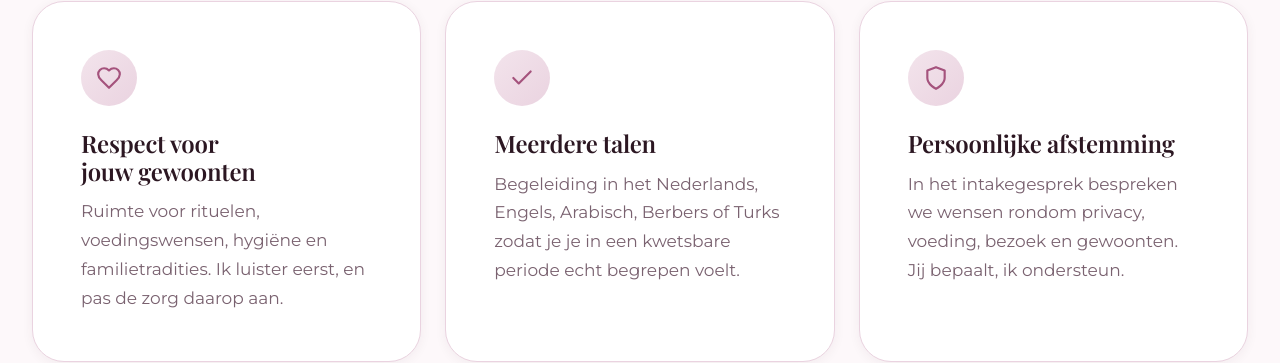
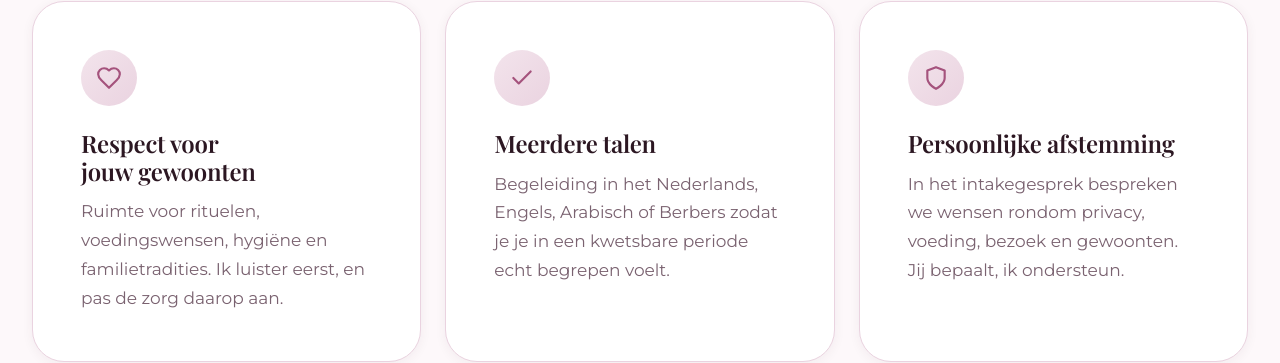
Before and after one commit to Maximustopdeals/Kraamzorg-T-Gouden-Hartje, a Next.js app: page /kraamzorg-almere in a window 1280 px wide. Shown: the part 2812-3175 px from the top of the page. Built offline with nearby package versions, Linux system fonts and the light colour scheme; no server answers; a web font is replaced by a local one.

Commit message:
Update language options in guidance section
Removed 'Turks' from the list of languages offered for guidance.

```diff
--- a/app/kraamzorg-almere/page.tsx
+++ b/app/kraamzorg-almere/page.tsx
@@ -205,8 +205,8 @@ export default function KraamzorgPage() {
               </div>
               <h3>Meerdere talen</h3>
               <p>
-                Begeleiding in het Nederlands, Engels, Arabisch, Berbers of
-                Turks zodat je je in een kwetsbare periode echt begrepen
+                Begeleiding in het Nederlands, Engels, Arabisch of Berbers
+                zodat je je in een kwetsbare periode echt begrepen
                 voelt.
               </p>
             </article>
```
